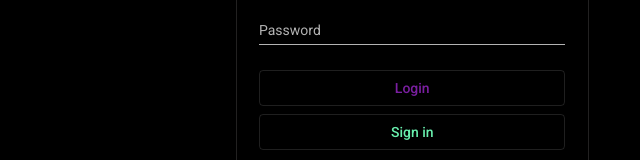
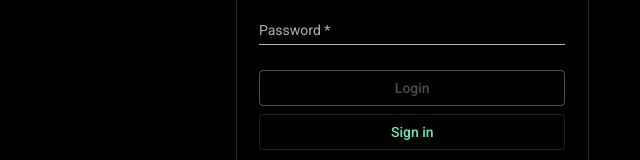
Before and after one commit to ValdirCezar/angular-login-page, an Angular app: page / in a window 1280 px wide. Shown: the part 391-551 px from the top of the page, without its empty margins (640-1280 px from the left). Built offline with nearby package versions, Linux system fonts and the light colour scheme.

Commit message:
feat: add validation for login forms

```diff
--- a/src/app/core/presentation/pages/login/login.component.html
+++ b/src/app/core/presentation/pages/login/login.component.html
@@ -90,15 +90,17 @@
     <form class="form">
       <mat-form-field class="form-field">
         <mat-label>E-mail</mat-label>
-        <input matInput placeholder="Ex. valdir@mail.com" name="login">
+        <input matInput [(ngModel)]="email" [formControl]="emailValid" required placeholder="Ex. valdir@mail.com" name="email">
+        <mat-error *ngIf="emailValid.invalid">{{ errorValidEmail() }}</mat-error>
       </mat-form-field>
 
       <mat-form-field class="form-field">
         <mat-label>Password</mat-label>
-        <input matInput type="password" placeholder="Ex. my password" name="password">
+        <input [formControl]="passwordValid" required matInput type="password" placeholder="Ex. my password" name="password">
+        <mat-error *ngIf="passwordValid.invalid">{{ errorValidPassword() }}</mat-error>
       </mat-form-field>
 
-      <button mat-stroked-button color="primary">Login</button>
+      <button [disabled]="errorValidEmail() || errorValidPassword()" mat-stroked-button  color="primary">Login</button>
     <button mat-stroked-button color="accent">Sign in</button>
     </form>
   </div>
--- a/src/app/core/presentation/pages/login/login.component.ts
+++ b/src/app/core/presentation/pages/login/login.component.ts
@@ -1,4 +1,5 @@
 import { Component, OnInit } from '@angular/core';
+import { FormControl, Validators } from '@angular/forms';
 
 @Component({
   selector: 'app-login',
@@ -7,9 +8,29 @@ import { Component, OnInit } from '@angular/core';
 })
 export class LoginComponent implements OnInit {
 
+  email = ''
+  password = ''
+
+  emailValid = new FormControl('', [Validators.minLength(5), Validators.email])
+  passwordValid = new FormControl('', [Validators.minLength(5)])
+
   constructor() { }
 
   ngOnInit(): void {
   }
 
+  errorValidEmail() {
+    if(this.emailValid.invalid) {
+      return 'E-mail is required'
+    }
+    return false
+  }
+
+  errorValidPassword() {
+    if(this.passwordValid.invalid) {
+      return 'Password is required'
+    }
+    return false
+  }
+
 }
```
